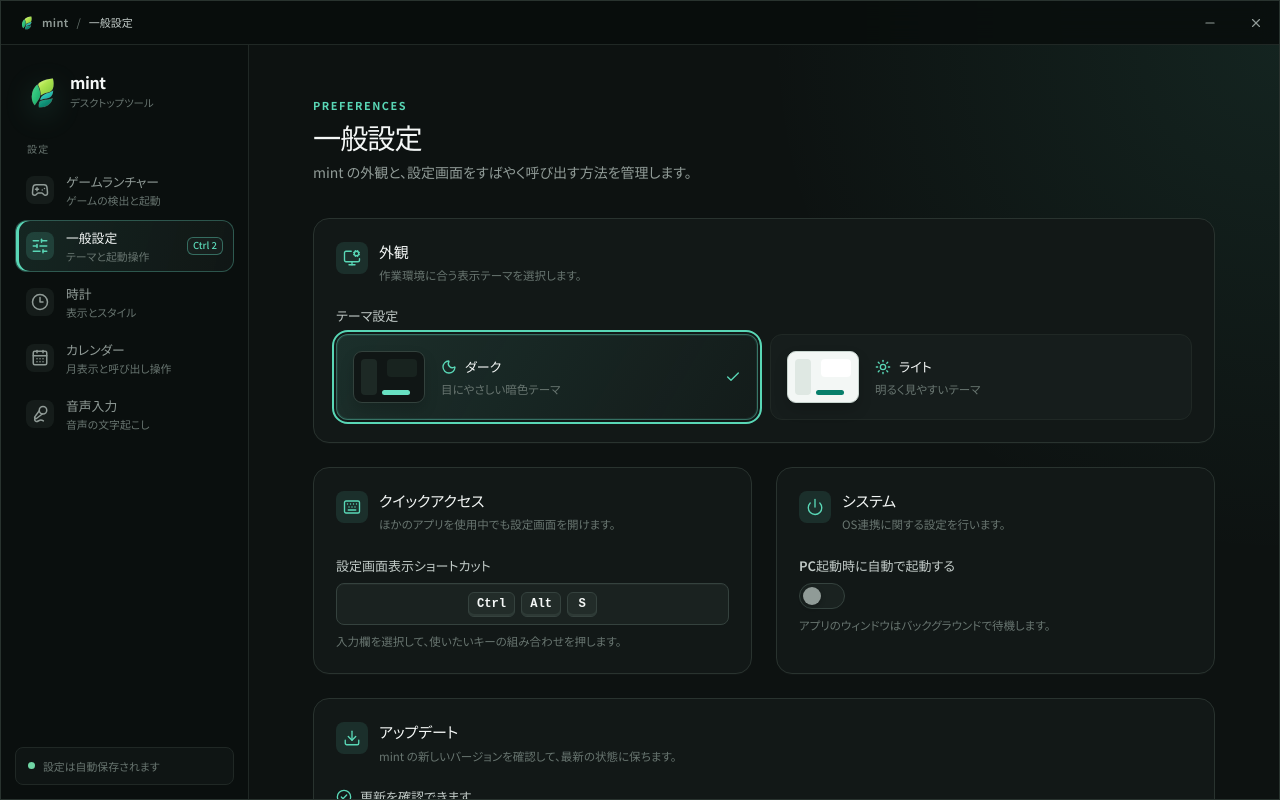
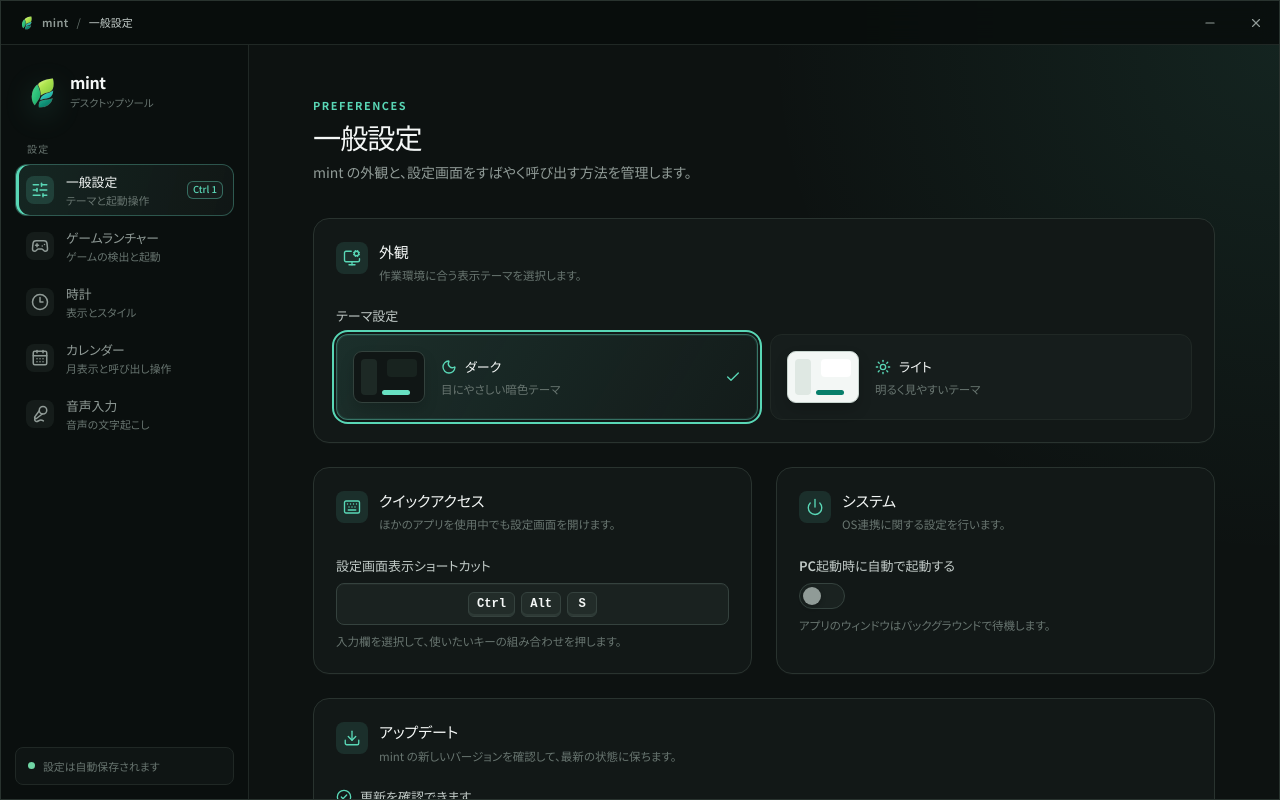
Before and after one commit to ibukani/mint, a React (Vite) app: page / in a window 1280 px wide. Built offline with nearby package versions, Linux system fonts and the light colour scheme.

Commit message:
fix(ui): reorder settings tabs to put general settings first

```diff
--- a/src/core/navigation/settingsTabs.ts
+++ b/src/core/navigation/settingsTabs.ts
@@ -39,12 +39,6 @@ const GameLauncherSettings = lazy(() =>
 
 export const SETTINGS_TABS = [
   {
-    id: "gameLauncher",
-    label: "ゲームランチャー",
-    description: "ゲームの検出と起動",
-    icon: React.createElement(Gamepad2, { size: 18, "aria-hidden": true }),
-  },
-  {
     id: "general",
     label: "一般設定",
     description: "テーマと起動操作",
@@ -52,6 +46,12 @@ export const SETTINGS_TABS = [
       size: 18,
       "aria-hidden": true,
     }),
+  },
+  {
+    id: "gameLauncher",
+    label: "ゲームランチャー",
+    description: "ゲームの検出と起動",
+    icon: React.createElement(Gamepad2, { size: 18, "aria-hidden": true }),
   },
   {
     id: "clock",
```
